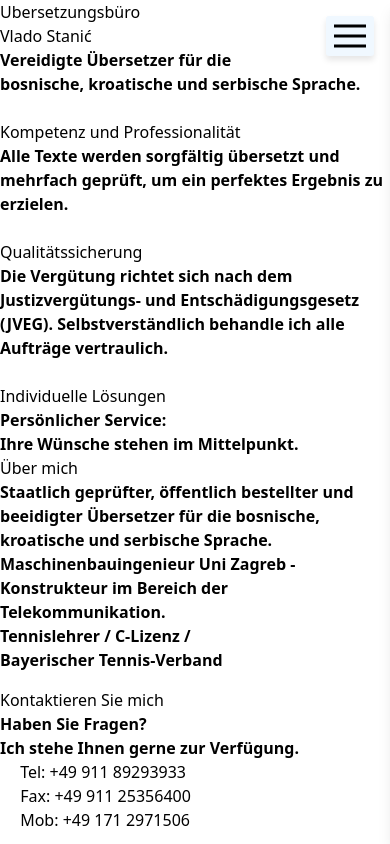
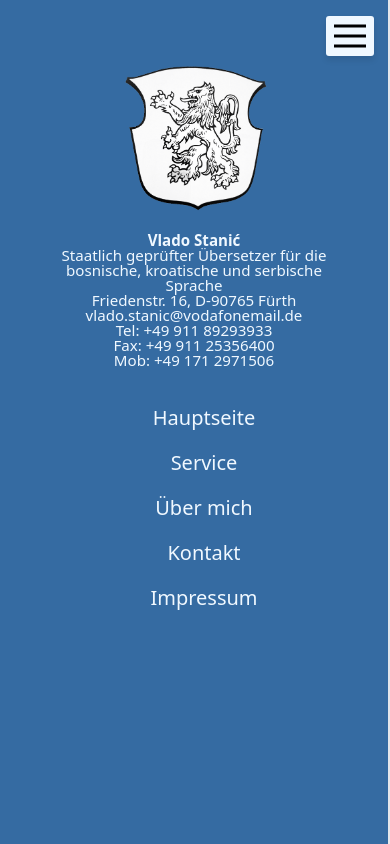
Before and after one commit to Mjusup258/Ubersetzungsburo, a SvelteKit app: page / in a window 390 px wide. Shown: the top 844 px of the page. Built offline with nearby package versions, Linux system fonts and the light colour scheme; some icons are missing.

Commit message:
Latest developments to the website

```diff
--- a/src/routes/+page.svelte
+++ b/src/routes/+page.svelte
@@ -3,8 +3,9 @@
     import Sidebar from './Sidebar.svelte'
     import Main from './Main.svelte'
 
-    let open = false
+    let open = true
 </script>
+
 <title>Übersetzungsbüro Vlado Stanić</title>
 <Sidebar bind:open/>
 <Navbar bind:sidebar={open}/>
--- a/src/routes/Main.svelte
+++ b/src/routes/Main.svelte
@@ -2,13 +2,12 @@
     import Icon from '@iconify/svelte';
 </script>
 <body>
-    <div id="outer">
 
-        <main id="content-box" class="order-first">
-            <div class="title-container" data-parallax="scroll" data-image-src="img/section-1-bg.jpg" id="section-1">
+    <main id="content-box">
+        <div class="title-section image" data-parallax="scroll" id="section-1">
             <div class="container">
                 <div class="item">
-                        <div class="bg-blue-transparent logo-fa"><span><i class="fas fa-2x fa-home"></i></span> Ubersetzungsbüro<br>Vlado Stanić</div>
+                    <div class="bg-blue-transparent logo-fa">Ubersetzungsbüro<br>Vlado Stanić</div>
                     <div class="bg-blue-transparent simple"><p><b>Vereidigte Übersetzer für die </b><br><b>bosnische, kroatische und serbische Sprache.</b></p></div>
 
                 </div>
@@ -43,7 +42,7 @@
             </div>
         </section>
 
-            <section class="about-me-section" data-parallax="scroll" data-image-src="img/Stack of books.jpg" id="About me">
+        <section class="about-me-section" data-parallax="scroll" data-image-src="../../static/Stack of books.jpg" id="About me">
             <div class="container">
                 <div class="title text-left">
                     <h2>Über mich</h2>
@@ -137,113 +136,78 @@
                     </div>
                 </div>
             </div>
-                <footer class="footer container container-2">
-                    <div class="row">
-                        <p class="col-sm-5 text-right design"><i>Design: </i><a rel="nofollow" href="https://www.tooplate.com" target="_parent"><i>Tooplate</i></a></p>
-                    </div>
-                </footer>
         </section>
 
     </main>
-    </div>
 </body>
 
 <style>
-    .content-box {
+    #content-box {
 
     }
-    .order-first {
+    /* <<< Banner side >>> */
+    .title-section {
+        position: relative;
+        text-align: center;
+        background-color: #99ccff;
+        padding-top: 121px;
+        align-items: flex-start;
+    }
+
+    .bg-blue-transparent { background-color: rgb(102 153 204 / 0.8); }
+
+    .title-section .logo-fa {
+        color: #fff;
+        max-width: 400px;
+        margin-left: 5px;
+        padding-top: 43px;
+        padding-bottom: 35px;
+        font-size: 32px;
+        margin-bottom: 60px;
+    }
+
+    @media (max-width: 991px) {
+        .title-section .logo-fa { margin: 0 auto 30px; }
+    }
+
+    @media (max-width: 767px) {
+        .title-section .logo-fa {
+            font-size: 28px;
+            padding-top: 20px;
+            padding-bottom: 15px;
+        }
+    }
+
+    .title-section .simple {
+        color: #fff;
+        display: inline-block;
+        margin: auto;
+        margin-left: 97px;
+        padding: 33px 68px 34px 68px;
+    }
+
+    @media (max-width: 991px) {
+        .title-section .simple { margin-left: 0; }
+    }
+
+    @media (max-width: 767px) {
+        .title-section .simple { padding: 16px 34px 17px 34px; }
+    }
+
+    .title-section .simple p {
+        margin-bottom: 0;
+        font-size: 22px;
+    }
+
+    @media (max-width: 991px) {
+        .title-section .simple p { font-size: 20px; }
+    }
+
+    @media (max-width: 575px) {
+        .title-section .simple p { font-size: 18px; }
+    }
+    .image {
+        background-image: url("../../static/section-1-bg.jpg");
 
     }
-    .container {
-
-    }
-    .title-container {
-
-    }
-    .item {
-
-    }
-    .bg-blue-transparent logo-fa {
-
-    }
-    .bg-blue-transparent simple {
-
-    }
-
-
-
-
-    .service-section {
-
-    }
-    .service {
-
-    }
-    .row {
-
-    }
-    .item col-md-4 {
-
-    }
-    .tm-work-item-inner {
-
-    }
-    .service-icn {
-
-    }
-    .item col-md-4 one {
-
-    }
-    .item col-md-4 two {
-
-    }
-
-
-
-    .about-me-section {
-
-    }
-    .title text-left {
-
-    }
-    .col-lg-4 col-md-6 mb-4 contact-details {
-
-    }
-
-
-
-
-    .contact-section {
-
-    }
-    .title {
-
-    }
-    .col-lg-4 col-md-6 mb-4 contact-details {
-
-    }
-    .tm-contact-item-inner-2 {
-
-    }
-    .font-weight-light {
-
-    }
-    .lbl {
-
-    }
-    .icn {
-
-    }
-
-
-
-
-    .footer container container-2 {
-
-    }
-    .col-sm-5 text-right design {
-
-    }
-
 </style>
--- a/src/routes/Sidebar.svelte
+++ b/src/routes/Sidebar.svelte
@@ -20,7 +20,7 @@
         </div>
         <div class="spacer"></div>
         <div class="container">
-            <a class="block" href="#main">
+            <a class="block" href="/">
                 <Icon icon="material-symbols-light:home" style="font-size: 30px; margin-right: 10px;"/>Hauptseite
             </a>
         </div>
@@ -65,6 +65,7 @@
         color: #aec8e3;
     }
     aside {
+        z-index: 50;
         position: fixed;
         background-color: #356ba2;
         width: 25%;
--- a/src/routes/impressum/+page.svelte
+++ b/src/routes/impressum/+page.svelte
@@ -2,7 +2,7 @@
     import Navbar from '../Navbar.svelte'
     import Sidebar from '../Sidebar.svelte'
 
-    let open = true
+    let open = false
 </script>
 
 <title>Übersetzungsbüro Vlado Stanić</title>
```
Also changed, not shown: static/section-1-bg.jpg (added). Lines whose indentation alone changed are shown as unchanged.
